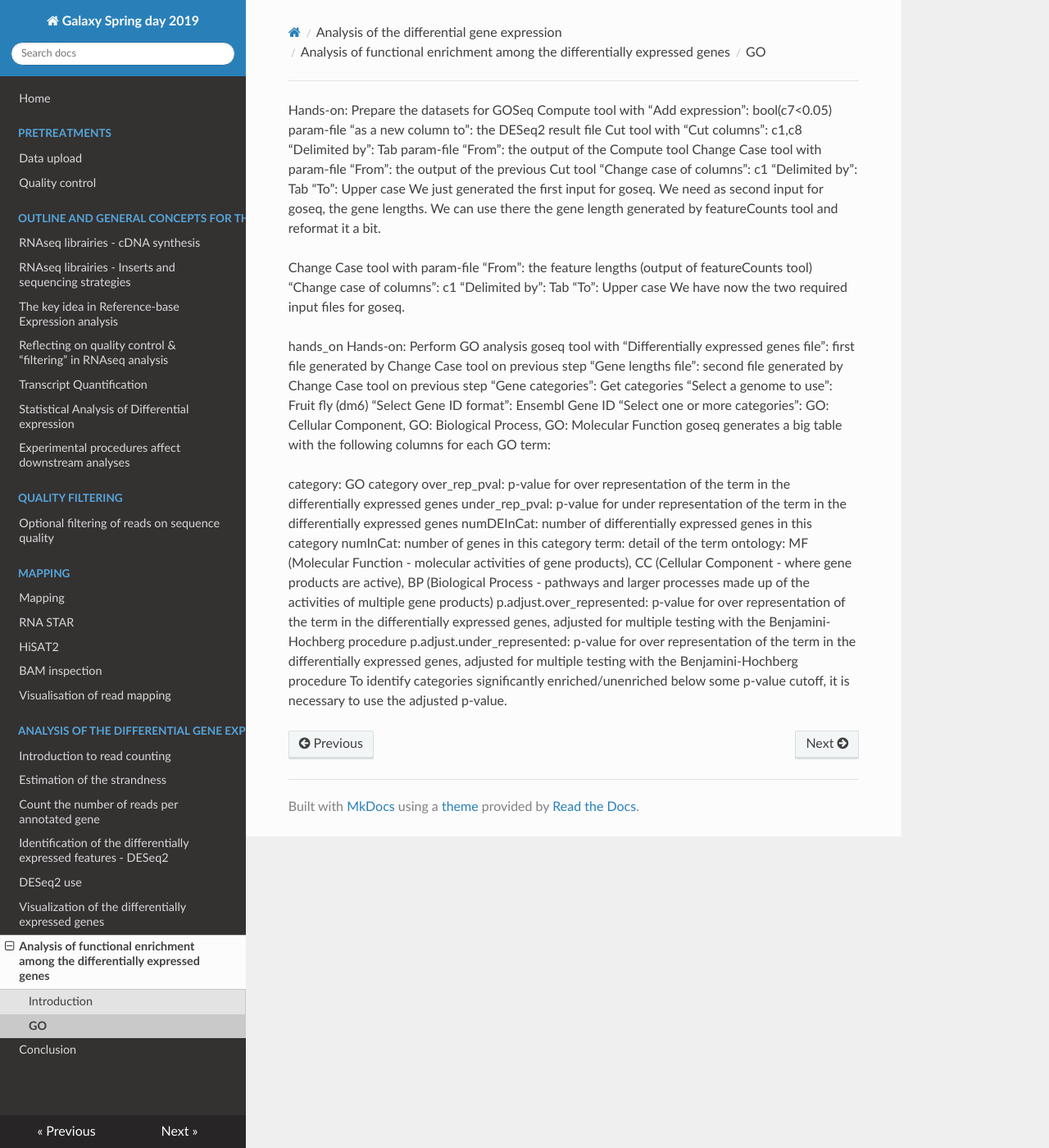
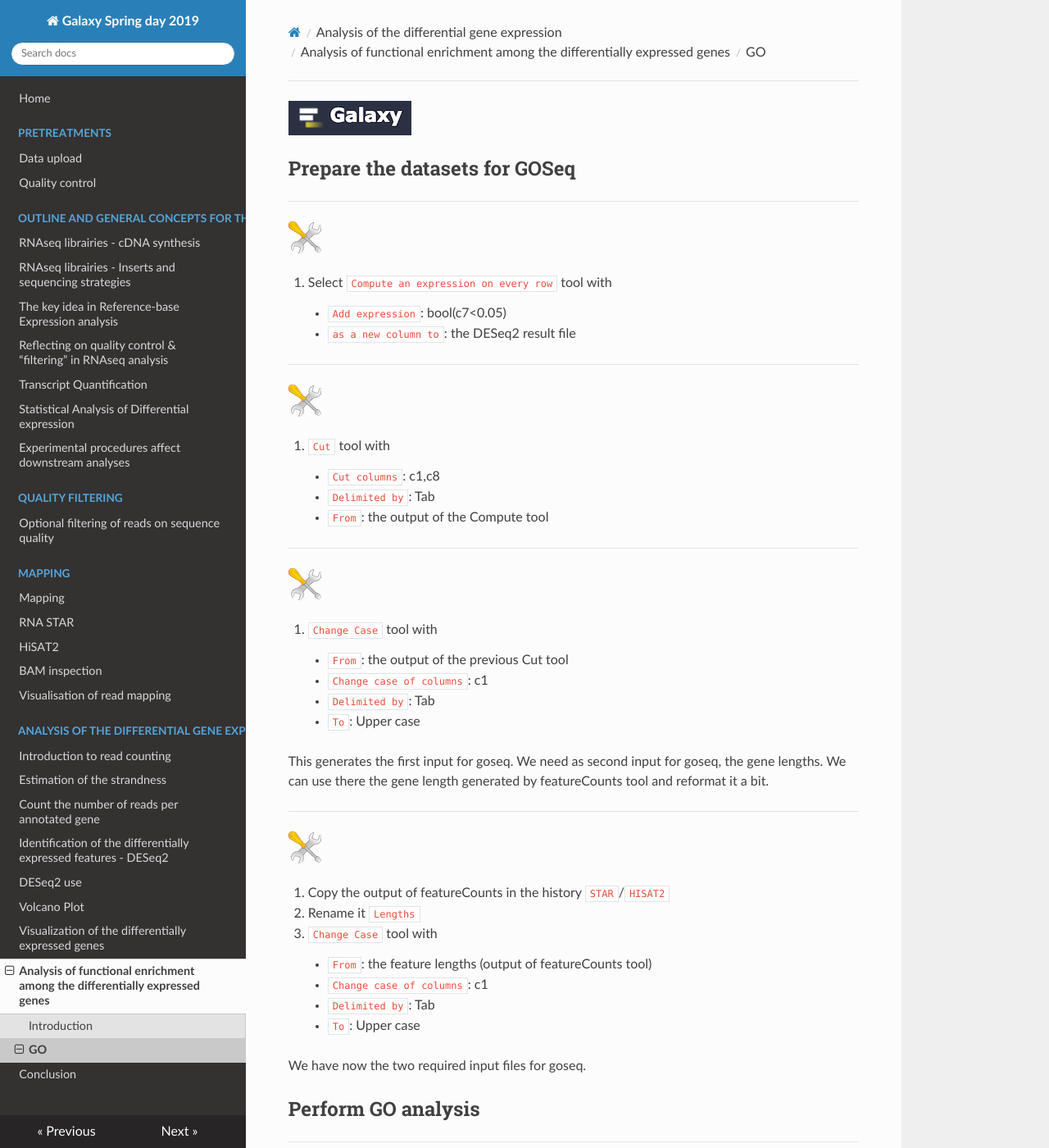
Before and after one commit to ARTbio/springday, an MkDocs documentation site: the page built from docs/GO-tool.md, in a window 1280 px wide and 1400 px high. Shown: the whole window at 82% size. Built offline with MkDocs 1.6.1, drawn with Linux system fonts in a browser that asks for light colours; nearby versions of some CDN libraries; some of the changed text lies outside the part shown.

Commit message:
finished the big part

```diff
--- a/docs/GO-tool.md
+++ b/docs/GO-tool.md
@@ -1,44 +1,75 @@
+![](images/galaxylogo.png)
 
+## Prepare the datasets for GOSeq
 
-Hands-on: Prepare the datasets for GOSeq
-Compute tool with
-“Add expression”: bool(c7<0.05)
-param-file “as a new column to”: the DESeq2 result file
-Cut tool with
-“Cut columns”: c1,c8
-“Delimited by”: Tab
-param-file “From”: the output of the Compute tool
-Change Case tool with
-param-file “From”: the output of the previous Cut tool
-“Change case of columns”: c1
-“Delimited by”: Tab
-“To”: Upper case
-We just generated the first input for goseq. We need as second input for goseq, the gene lengths. We can use there the gene length generated by featureCounts tool and reformat it a bit.
+----
+![](images/tool_small.png)
 
-Change Case tool with
-param-file “From”: the feature lengths (output of featureCounts tool)
-“Change case of columns”: c1
-“Delimited by”: Tab
-“To”: Upper case
+1. Select `Compute an expression on every row` tool with
+    - `Add expression`: bool(c7<0.05)
+    - `as a new column to`: the DESeq2 result file
+----
+![](images/tool_small.png)
+
+1. `Cut` tool with
+    - `Cut columns`: c1,c8
+    - `Delimited by`: Tab
+    - `From`: the output of the Compute tool
+----
+![](images/tool_small.png)
+
+1. `Change Case` tool with
+    - `From`: the output of the previous Cut tool
+    - `Change case of columns`: c1
+    - `Delimited by`: Tab
+    - `To`: Upper case
+
+This generates the first input for goseq. We need as second input for goseq, the gene lengths.
+We can use there the gene length generated by featureCounts tool and reformat it a bit.
+
+----
+![](images/tool_small.png)
+
+1. Copy the output of featureCounts in the history `STAR`/`HISAT2`
+2. Rename it `Lengths`
+3. `Change Case` tool with
+    - `From`: the feature lengths (output of featureCounts tool)
+    - `Change case of columns`: c1
+    - `Delimited by`: Tab
+    - `To`: Upper case
+
 We have now the two required input files for goseq.
 
-hands_on Hands-on: Perform GO analysis
-goseq tool with
-“Differentially expressed genes file”: first file generated by Change Case tool on previous step
-“Gene lengths file”: second file generated by Change Case tool on previous step
-“Gene categories”: Get categories
-“Select a genome to use”: Fruit fly (dm6)
-“Select Gene ID format”: Ensembl Gene ID
-“Select one or more categories”: GO: Cellular Component, GO: Biological Process, GO: Molecular Function
+## Perform GO analysis
+
+----
+![](images/tool_small.png)
+
+1. Select `goseq` tool with
+    - “Differentially expressed genes file”: first file generated by Change Case tool on previous step
+    - “Gene lengths file”: second file generated by Change Case tool on previous step
+    - “Gene categories”: Get categories
+    - “Select a genome to use”: Fruit fly (dm6)
+    - “Select Gene ID format”: Ensembl Gene ID
+    - “Select one or more categories”: GO: Cellular Component, GO: Biological Process, GO: Molecular Function
+
 goseq generates a big table with the following columns for each GO term:
 
-category: GO category
-over_rep_pval: p-value for over representation of the term in the differentially expressed genes
-under_rep_pval: p-value for under representation of the term in the differentially expressed genes
-numDEInCat: number of differentially expressed genes in this category
-numInCat: number of genes in this category
-term: detail of the term
-ontology: MF (Molecular Function - molecular activities of gene products), CC (Cellular Component - where gene products are active), BP (Biological Process - pathways and larger processes made up of the activities of multiple gene products)
-p.adjust.over_represented: p-value for over representation of the term in the differentially expressed genes, adjusted for multiple testing with the Benjamini-Hochberg procedure
-p.adjust.under_represented: p-value for over representation of the term in the differentially expressed genes, adjusted for multiple testing with the Benjamini-Hochberg procedure
+|category                     | GO category                                                                                           |
+|-----------------------------|-------------------------------------------------------------------------------------------------------|
+|over_rep_pval                |p-value for over representation of the term in the differentially expressed genes                      |
+|under_rep_pval               |p-value for under representation of the term in the differentially expressed genes                     |
+|numDEInCat                   |number of differentially expressed genes in this category                                              |
+|numInCat                     |number of genes in this category                                                                       |
+|term                         |detail of the term                                                                                     |
+|ontology                     |MF (Molecular Function - molecular activities of gene products), CC (Cellular Component - where gene products are active), BP (Biological Process - pathways and larger processes made up of the activities of multiple gene products)|
+|p.adjust.over_represented    |p-value for over representation of the term in the differentially expressed genes, adjusted for multiple testing with the Benjamini-Hochberg procedure |
+|p.adjust.under_represented   |p-value for over representation of the term in the differentially expressed genes, adjusted for multiple testing with the Benjamini-Hochberg procedure |
+
 To identify categories significantly enriched/unenriched below some p-value cutoff, it is necessary to use the adjusted p-value.
+
+#### How many GO terms are over-represented at adjusted P value < 0.05?
+#### Under-represented?
+
+#### How are the over-represented GO terms divided between MF, CC and BP?
+#### And for under-represented GO terms?
--- /dev/null
+++ b/docs/volcano.md
@@ -0,0 +1,23 @@
+![](images/galaxylogo.png)
+
+# `Volcano Plot create a volcano plot`
+
+----
+![](images/tool_small.png)
+
+  1. Select the `Volcano Plot create a volcano plot` tool with the following parameters:
+      - `Specify an input file`: the DESeq2 result fuke
+      - `FDR (adjusted P value)`: Column: 7
+      - `P value (raw)`: Column: 6
+      - `Log Fold Change`: Column: 3
+      - `Labels`: Column: 1
+      - `Points to label`: Significant
+          - `Only label top most significant`: 15
+      - `Plot Options`:
+          - `Label Boxes`: No
+          - `Labels for Legend`: Down,NotSig,Up
+  2. `Execute`
+
+  You should obtain something like :
+
+![](images/volcano.png)
--- a/mkdocs.yml
+++ b/mkdocs.yml
@@ -26,6 +26,7 @@
     - Count the number of reads per annotated gene: count.md
     - Identification of the differentially expressed features - DESeq2: DE_intro.md
     - DESeq2 use: DEDESeq2.md
+    - Volcano Plot: volcano.md
     - Visualization of the differentially expressed genes: DEseq2visu.md
     - Analysis of functional enrichment among the differentially expressed genes:
       - Introduction: GO-intro.md
```
Also changed, not shown: docs/images/volcano.png (added), 1 other file.
